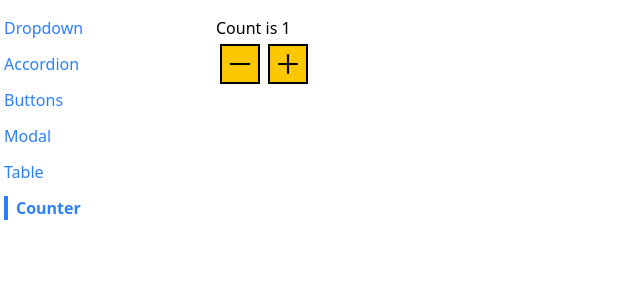
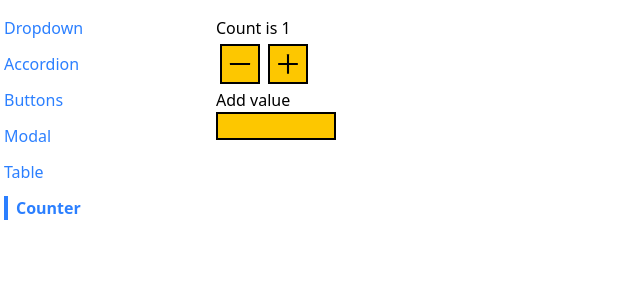
Before and after one commit to jaroslawkubiak/react_v2, a React app in the folder 10-comps/: page /counter in a window 1280 px wide. Shown: the top 300 px of the page, without its empty margins (0-640 px from the left). Built offline with nearby package versions, Linux system fonts and the light colour scheme; the HTML template or start-up script is replaced by a standard one.

Commit message:
refactor use counter hook to add value from input

```diff
--- a/10-comps/src/hooks/use-counter.js
+++ b/10-comps/src/hooks/use-counter.js
@@ -2,6 +2,7 @@ import { useState, useEffect } from "react";
 
 function useCounter(initialCount) {
   const [count, setCount] = useState(initialCount);
+  const [valueToAdd, setValueToAdd] = useState();
 
   useEffect(() => {
     console.log(count);
@@ -15,7 +16,17 @@ function useCounter(initialCount) {
     setCount(count - 1);
   };
 
-  return { count, increment, decrement };
+  const addValue = (e) => {
+    e.preventDefault();
+    setCount(count + valueToAdd);
+    setValueToAdd("");
+  };
+
+  const changeValue = (e) => {
+    setValueToAdd(Number(e.target.value));
+  };
+
+  return { count, increment, decrement, addValue, valueToAdd, changeValue };
 }
 
 export default useCounter;
--- a/10-comps/src/pages/CounterPage.js
+++ b/10-comps/src/pages/CounterPage.js
@@ -1,12 +1,15 @@
 import Button from "../components/Button";
 import { AiOutlinePlus, AiOutlineMinus } from "react-icons/ai";
 import useCounter from "../hooks/use-counter";
+import { useState } from "react";
 
 export default function CounterPage({ initialCount }) {
-  const { count, increment, decrement } = useCounter(initialCount);
+  const { count, increment, decrement, addValue, valueToAdd, changeValue } =
+    useCounter(initialCount);
 
   const btnClass =
     "bg-yellow-400 flex w-10 h-10 items-center justify-center border-2 p-1 m-1 text-6xl cursor-pointer";
+
   return (
     <div>
       <h1>Count is {count}</h1>
@@ -18,6 +21,14 @@ export default function CounterPage({ initialCount }) {
           <AiOutlinePlus />
         </Button>
       </div>
+      <form className="flex flex-col" onSubmit={addValue}>
+        <label>Add value</label>
+        <input
+          className="border-2 bg-yellow-400 w-30"
+          value={valueToAdd}
+          onChange={changeValue}
+        />
+      </form>
     </div>
   );
 }
```
